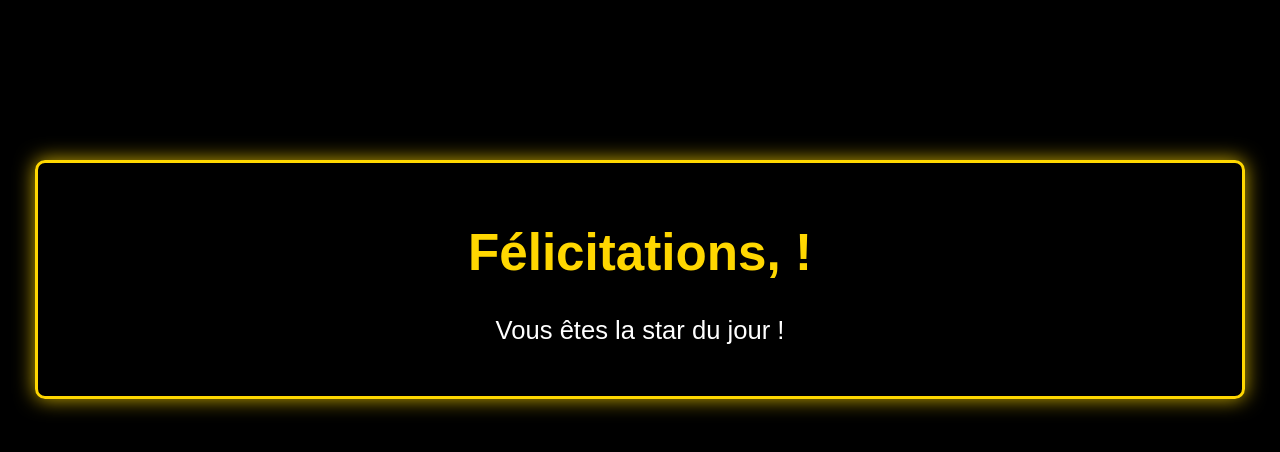
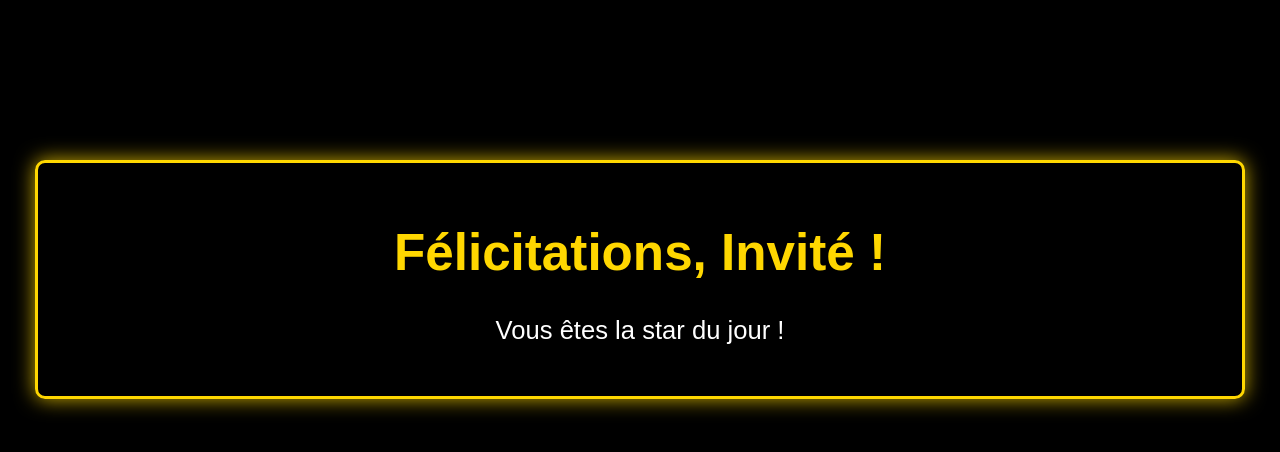
Before and after one commit to Rhalecs/3asTirageAuSors, a plain HTML site: page index.html in a window 1280 px wide. Drawn offline with Linux system fonts and the light colour scheme; files that its build step writes are made by us from their sources.

Commit message:
Update index.html

```diff
--- a/index.html
+++ b/index.html
@@ -4,7 +4,7 @@
     <meta charset="UTF-8">
     <meta name="viewport" content="width=device-width, initial-scale=1.0">
     <title>Félicitations</title>
-    <link rel="stylesheet" href="../CSS/style.css">
+    <link rel="stylesheet" href="style.css">
 </head>
 <body>
     <div class="blur-background-container">
@@ -15,7 +15,7 @@
         <p>Vous êtes la star du jour !</p>
     </div>
 
-    <script src="..JS/script.js"></script>
+    <script src="script.js"></script>
 </body>
 
 </html>
```
